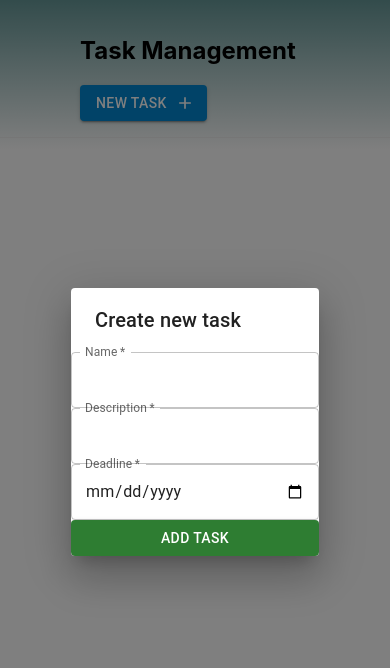
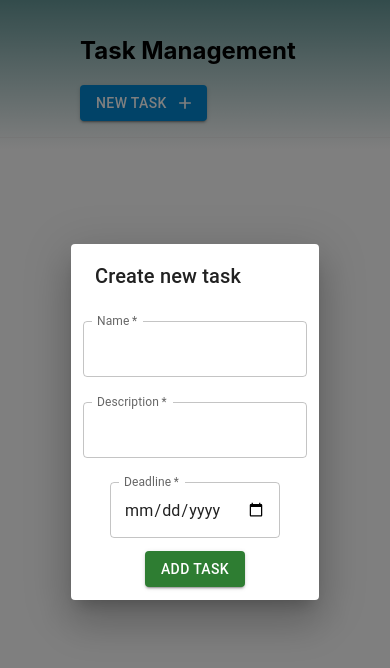
Before and after one commit to ashutosh2803/task-management, a React (Create React App) app: page / in a window 390 px wide. Both pictures are taken after a click on the button "NEW TASK". Shown: the top 668 px of the page. Built offline with nearby package versions, Linux system fonts and the light colour scheme.

Commit message:
#4 fixed add form css with responsiveness

```diff
--- a/src/App.css
+++ b/src/App.css
@@ -23,7 +23,9 @@
 .TaskForm {
   width: 100%;
   display:flex;
+  align-items: center;
   flex-direction: column;
+  padding-bottom: 5%;
 }
 .updateForm{
   width: 100%;
--- a/src/components/TaskForm.js
+++ b/src/components/TaskForm.js
@@ -27,9 +27,10 @@ const TaskForm = ({ setIsOpen }) => {
         e.preventDefault();
       }}
     >
+      <div className="TaskFormInput">
         <TextField
           inputProps={{ "data-testid": "name" }}
-        className="TaskFormInput"
+
           label="Name"
           required
           InputLabelProps={{ shrink: true }}
@@ -38,6 +39,8 @@ const TaskForm = ({ setIsOpen }) => {
           value={name}
           onChange={(event) => setName(event.target.value)}
         />
+      </div>
+      <div className="TaskFormInput">
         <TextField
           inputProps={{ "data-testid": "description" }}
           className="TaskFormInput"
@@ -49,9 +52,10 @@ const TaskForm = ({ setIsOpen }) => {
           value={description}
           onChange={(event) => setDescription(event.target.value)}
         />
+      </div>
+      <div className="TaskFormInput">
         <TextField
           inputProps={{ "data-testid": "deadline" }}
-        className="TaskFormInput"
           label="Deadline"
           required
           InputLabelProps={{ shrink: true }}
@@ -60,6 +64,7 @@ const TaskForm = ({ setIsOpen }) => {
           value={deadline}
           onChange={(event) => setDeadline(event.target.value)}
           />
+      </div>
       <Button type="submit" className="TaskFormButton" variant="contained" color="success">
         Add task
       </Button>
```
Lines whose indentation alone changed are shown as unchanged.
